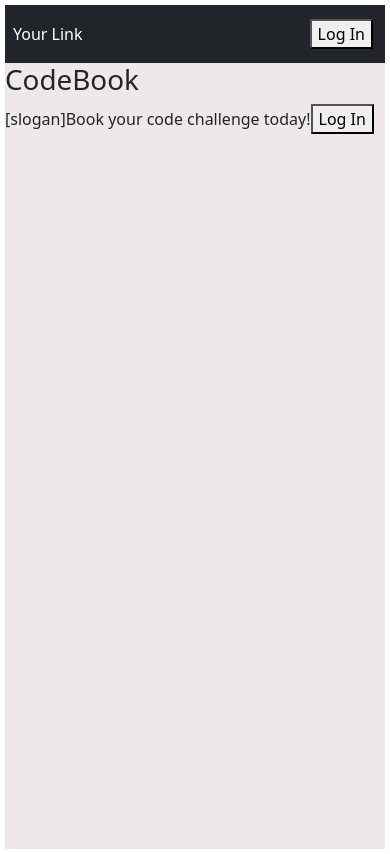
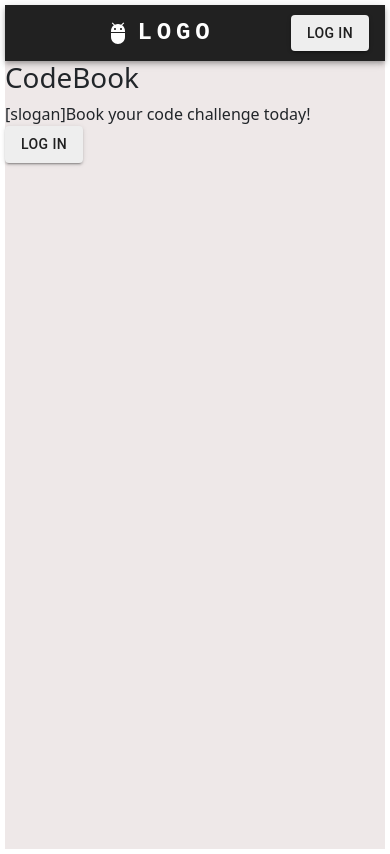
Before and after one commit to dabinkim807/codebook, a React (Vite) app in the folder client/: page / in a window 390 px wide. Built offline with nearby package versions, Linux system fonts and the light colour scheme; no server answers.

Commit message:
update navbar and buttons

```diff
--- a/client/package.json
+++ b/client/package.json
@@ -13,6 +13,7 @@
     "@auth0/auth0-react": "^2.1.0",
     "@emotion/react": "^11.11.0",
     "@emotion/styled": "^11.11.0",
+    "@mui/icons-material": "^5.11.16",
     "@mui/material": "^5.13.1",
     "bootstrap": "^5.2.3",
     "moment": "^2.29.4",
--- a/client/src/App.css
+++ b/client/src/App.css
@@ -3,32 +3,6 @@
   background-color: rgb(238, 232, 232);
   margin: 5px;
 }
-
-.mybody {
-  display: flex;
-  gap: 3em;
-  padding: 1em;
-}
-
-a.navbar-brand {
-  margin-inline-start: -5em;
-}
-
-.nav-link {
-  color: white !important;
-  margin-left: 5em;
-}
-
-.list-students {
-  text-align: center;
-  margin-top: 25px;
-  flex: 1
-}
-
-ul {
-  list-style-type: none;
-}
-
 
 form {
   flex-direction: column;
@@ -37,37 +11,3 @@ form {
   margin-top: 3em;
   flex: 1;
 }
-
-input[type=text] {
-  display: inline-block;
-  margin-top: -10px;
-  width: 100%;
-  font-size: 15px;
-  border-radius: 2px;
-  border: 3px solid #98d0f1
-}
-
-button.btn.btn-primary {
-  margin-top: 25px;
-}
-
-.myicon {
-  stroke: rgb(243, 121, 7);
-  color: rgb(243, 121, 7);
-  stroke-width: 10;
-  margin-right: 0.9em;
-}
-
-.form-label {
-  margin-bottom: 0 !important;
-  margin-top: 0.5em;
-}
-
-.form-check {
-  margin-top: 1em;
-}
-
-.card-body {
-  margin-left: 2em;
-  margin-right: 2em;
-}
--- a/client/src/components/Landing.jsx
+++ b/client/src/components/Landing.jsx
@@ -2,7 +2,6 @@ import LoginButton from './auth0/LoginButton';
 
 
 function Landing() {
-
   return (
     <div data-testid="landing" className="Landing">
       <h1>CodeBook</h1>
--- a/client/src/components/Navbar.jsx
+++ b/client/src/components/Navbar.jsx
@@ -1,37 +1,98 @@
-import Container from 'react-bootstrap/Container';
-import Navbar from 'react-bootstrap/Navbar';
-import Nav from 'react-bootstrap/Nav';
+import * as React from 'react';
+import AppBar from '@mui/material/AppBar';
+import Box from '@mui/material/Box';
+import Toolbar from '@mui/material/Toolbar';
+import IconButton from '@mui/material/IconButton';
+import Typography from '@mui/material/Typography';
+import Container from '@mui/material/Container';
+import AdbIcon from '@mui/icons-material/Adb';
+import { createTheme, ThemeProvider } from '@mui/material/styles';
+
 import LoginButton from './auth0/LoginButton';
 import LogoutButton from './auth0/LogoutButton';
 import Profile from './auth0/Profile';
 import { useAuth0 } from "@auth0/auth0-react";
 
-
-function MyNavBar(props) {
+function MyNavBar() {
   const { isAuthenticated } = useAuth0();
 
+  const theme = createTheme({
+    palette: {
+      primary: {
+        main: "#212121",
+      },
+      secondary: {
+        main: '#eeeeee',
+      },
+    },
+  });
+
   return (
-    <>
-    <Navbar data-testid="navbar" bg="dark" variant="dark" sticky="top">
-      <Container>
-        <Navbar.Brand href="/">
-        <img
-          // src={Logo}
-          height="30"
-          className="d-lg-inline-block"
-          // alt="React Bootstrap logo"
-        />
-        </Navbar.Brand>
-        <Nav.Link >Your Link</Nav.Link>
-        <Navbar.Toggle />
-        <Navbar.Collapse className="justify-content-end">
-          <Profile />
-          {!isAuthenticated ? (<LoginButton />) : (<LogoutButton />)}
-        </Navbar.Collapse>
-      </Container>
-    </Navbar>
-    </>
+    <ThemeProvider theme={theme}>
+      <AppBar position="static">
+        <Container maxWidth="xl">
+          <Toolbar disableGutters>
+            <AdbIcon sx={{ display: { xs: 'none', md: 'flex' }, mr: 1 }} />
+            <Typography
+              variant="h6"
+              noWrap
+              component="a"
+              href="/"
+              sx={{
+                mr: 2,
+                display: { xs: 'none', md: 'flex' },
+                fontFamily: 'monospace',
+                fontWeight: 700,
+                letterSpacing: '.3rem',
+                color: 'inherit',
+                textDecoration: 'none',
+              }}
+            >
+              LOGO
+            </Typography>
+
+            <Box sx={{ flexGrow: 1, display: { xs: 'flex', md: 'none' } }}>
+              <IconButton
+                size="large"
+                aria-label="account of current user"
+                aria-controls="menu-appbar"
+                aria-haspopup="true"
+                color="inherit"
+              >
+              </IconButton>
+            </Box>
+            <AdbIcon sx={{ display: { xs: 'flex', md: 'none' }, mr: 1 }} />
+            <Typography
+              variant="h5"
+              noWrap
+              component="a"
+              href=""
+              sx={{
+                mr: 2,
+                display: { xs: 'flex', md: 'none' },
+                flexGrow: 1,
+                fontFamily: 'monospace',
+                fontWeight: 700,
+                letterSpacing: '.3rem',
+                color: 'inherit',
+                textDecoration: 'none',
+              }}
+            >
+              LOGO
+            </Typography>
+            <Box sx={{ flexGrow: 1, display: { xs: 'none', md: 'flex' } }}>
+            </Box>
+
+            <Box sx={{ flexGrow: 0 }}>
+              <IconButton sx={{ p: 0 }}>
+                <Profile />
+                {!isAuthenticated ? (<LoginButton />) : (<LogoutButton />)}
+              </IconButton>
+            </Box>
+          </Toolbar>
+        </Container>
+      </AppBar>
+    </ThemeProvider>
   );
-};
-
+}
 export default MyNavBar;
--- a/client/src/components/auth0/LoginButton.jsx
+++ b/client/src/components/auth0/LoginButton.jsx
@@ -1,9 +1,34 @@
 import { useAuth0 } from "@auth0/auth0-react";
+import Button from '@mui/material/Button';
+import { createTheme, ThemeProvider } from '@mui/material/styles';
 
 
 function LoginButton() {
   const { loginWithRedirect } = useAuth0();
-  return <button data-testid="login" onClick={() => loginWithRedirect()}>Log In</button>;
+
+  const theme = createTheme({
+    palette: {
+      primary: {
+        main: "#212121",
+      },
+      secondary: {
+        main: '#eeeeee',
+      },
+    },
+  });
+
+  return (
+    <ThemeProvider theme={theme}>
+      <Button
+        data-testid="login"
+        onClick={() => loginWithRedirect()}
+        variant="contained"
+        color="secondary"
+      >
+      Log In
+      </Button>
+    </ThemeProvider>
+  );
 };
 
 export default LoginButton
--- a/client/src/components/auth0/LogoutButton.jsx
+++ b/client/src/components/auth0/LogoutButton.jsx
@@ -1,13 +1,33 @@
 import { useAuth0 } from "@auth0/auth0-react";
+import Button from '@mui/material/Button';
+import { createTheme, ThemeProvider } from '@mui/material/styles';
 
 
 function LogoutButton() {
   const { logout } = useAuth0();
 
+  const theme = createTheme({
+    palette: {
+      primary: {
+        main: "#212121",
+      },
+      secondary: {
+        main: '#eeeeee',
+      },
+    },
+  });
+
   return (
-    <button data-testid="logout" onClick={() => logout({ logoutParams: { returnTo: window.location.origin } })}>
+    <ThemeProvider theme={theme}>
+      <Button
+        data-testid="logout"
+        onClick={() => logout({ logoutParams: { returnTo: window.location.origin } })}
+        variant="contained"
+        color="secondary"
+      >
       Log Out
-    </button>
+      </Button>
+    </ThemeProvider>
   );
 };
 
--- a/client/src/components/auth0/Profile.jsx
+++ b/client/src/components/auth0/Profile.jsx
@@ -1,4 +1,5 @@
 import { useAuth0 } from "@auth0/auth0-react";
+import Avatar from '@mui/material/Avatar';
 
 
 function Profile() {
@@ -10,9 +11,7 @@ function Profile() {
   return (
     isAuthenticated && (
       <div data-testid="profile">
-        <img src={user.picture} alt={user.name} />
-        <h2>{user.name}</h2>
-        <p>{user.email}</p>
+        <Avatar alt={user.name} src={user.picture} sx={{ width: 45, height: 45 }} />
       </div>
     )
   );
```
Also changed, not shown: 2 other files (tests, documents, lock files or other folders).
